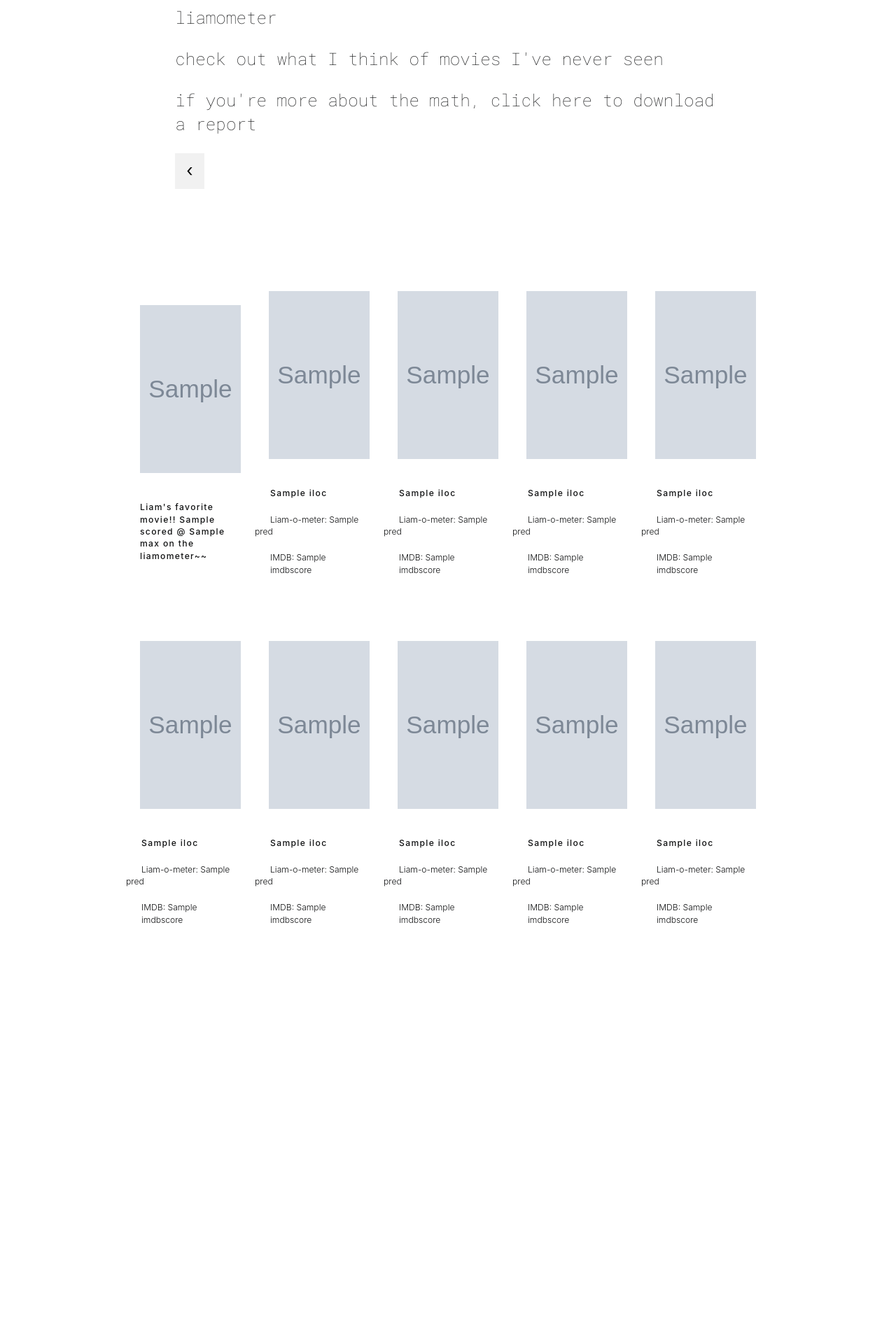
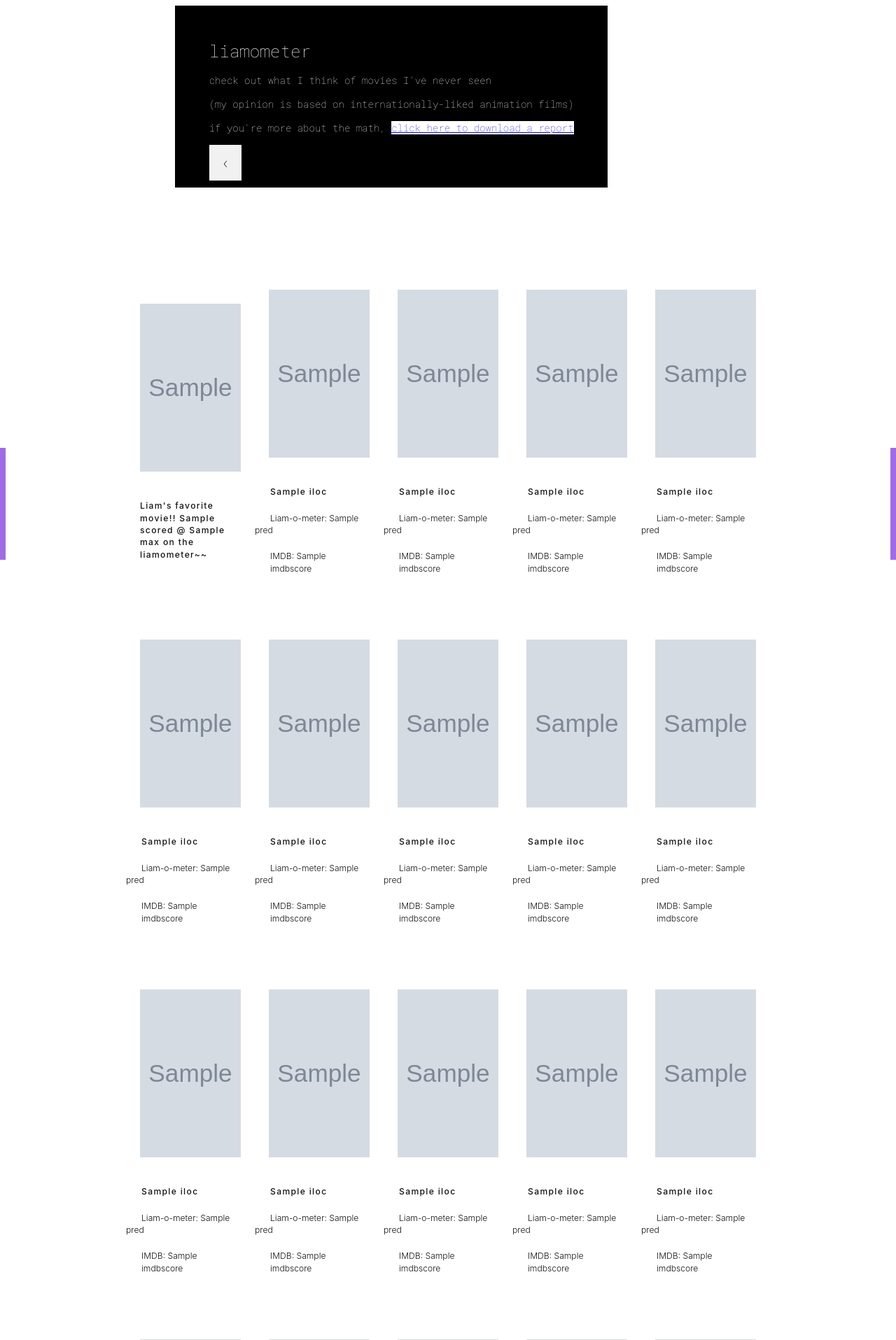
Before and after one commit to yi-ye-zhi-qiu/personalwebsite, a Flask app: template templates/liamometer.html in a window 1280 px wide. Shown: the top 1915 px of the page at 70% size. Before the commit the page ends 1319 px from the top, so only its background shows below. Run offline with Flask 2, Linux system fonts and the light colour scheme; the template is opened without the code that fills it: most values are stand-ins (such as "Sample title", 1, 10 or a date in 2020); grey boxes marked "Sample" are stand-in pictures; some libraries are stand-ins or nearby versions.

Commit message:
update liamometer styling

```diff
--- a/static/styles/style.css
+++ b/static/styles/style.css
@@ -168,6 +168,23 @@
   position: relative;
   color: #121314;
 }
+.download a{
+  background-color: white;
+}
+.download a:after{
+  content: '';
+  position:absolute;
+  z-index: -1;
+  top: 80%;
+  left: -0.1em;
+  right: -0.1em;
+  bottom: 0;
+  transition: top 200ms cubic-bezier(0, 0.8, 0.13, 1);
+  background-color: #A16AE8;
+}
+.download a:hover:after{
+  top: 0%;
+}
 .ProjectTitle a:after {
     content: '';
     position: absolute;
@@ -227,7 +244,7 @@
 }
 
 
-/** LIAMOMETER **/
+/**          LIAMOMETER           **/
 .gallery {
   padding-top: 100px;
   background-color: #ffffff;
@@ -293,7 +310,8 @@
 
 .back-{
   display: flex;
-  flex-flow: row wrap;
+  flex-direction: column;
+  flex-flow: column;
   align-items: flex-start;
   padding-left: 10em;
   padding-right: 10em;
@@ -316,5 +334,13 @@
 }
 
 .ProjectHeader{
+  padding: 2em;
   font-family: 'Roboto Mono', monospace;
+  color: white;
+  background: black;
+  padding-bottom: 10px;
 }
+.ProjectDescriptionSamePage{
+  font-size: 14px;
+  font-weight: 550;
+}
--- a/templates/index.html
+++ b/templates/index.html
@@ -50,7 +50,7 @@
               <a href="{{ url_for('show_league') }}">lieum.gg</a>
             </div>
             <div class="ProjectDescription">
-              tell you why you win League of Legends, and what you can do to win
+              tell you why you (yes, you in particular!) win League of Legends, and what you can do to win more
             </div>
             <div class="ProjectTags">
               <p>XGBoost</p>
--- a/templates/liamometer.html
+++ b/templates/liamometer.html
@@ -19,10 +19,12 @@
             liamometer
             <div class="ProjectDescriptionSamePage">
               <p>check out what I think of movies I've never seen</p>
-              <p>if you're more about the math, <a>click here to download a report</a></p>
+              <p>(my opinion is based on internationally-liked animation films)</p>
+              <p class="download">if you're more about the math, <a href="{{ url_for('static', filename='stat_reports/Linear Regression of IMDB ratings.pdf')}}" download>click here to download a report</a></p>
             </div>
+            <a class = "back-button" href="{{ url_for('show_index') }}">&#8249;</a>
+
           </div>
-          <a class = "back-button" href="{{ url_for('show_index') }}">&#8249;</a>
         </div>
 
         {% block content %}
@@ -31,7 +33,7 @@
                 <img class=" movie-img" src="{{ liams_favorite_movie_image }}"></img>
                 <p class="movie-title liams-favorite">Liam's favorite movie!! {{liams_favorite[0]}} scored @ {{max}} on the liamometer~~</p>
             </div>
-          {%for i in range(1, 10) %}
+          {%for i in range(1, 500) %}
           <!-- <div class="img-banner animated fadeIn shadow-sm"> -->
           <div class="img-banner">
             <img class="movie-img" src="{{ html_data.iloc[i]['tomato_image'] }}"></img>
```
